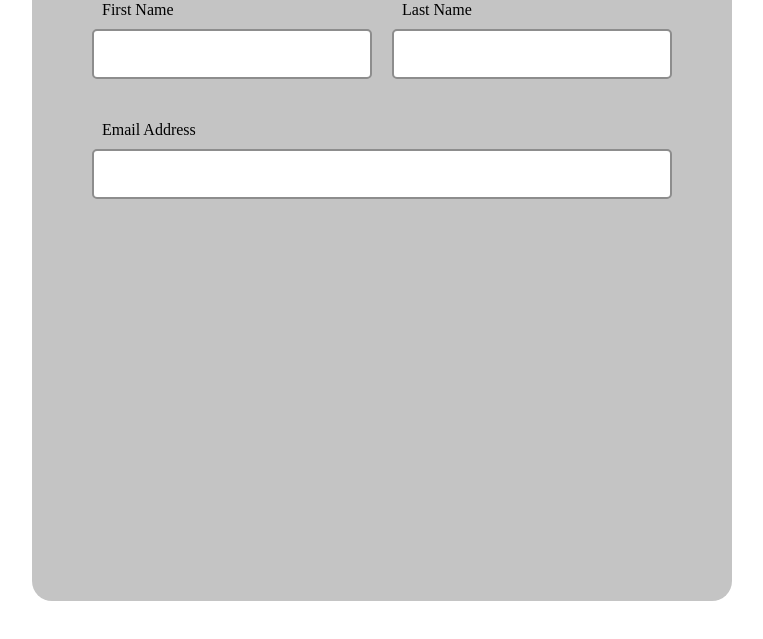
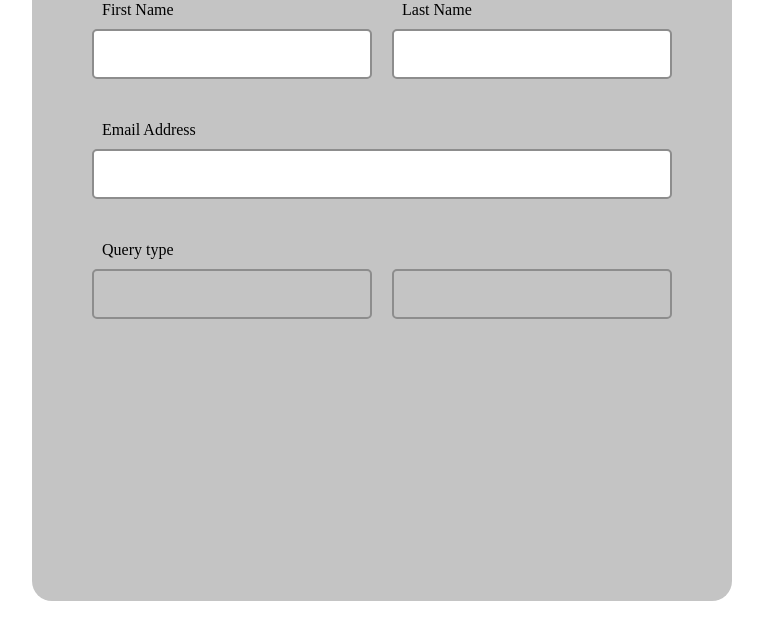
Before and after one commit to Bofi1/form, a plain HTML site: page index.html in a window 1280 px wide. Shown: the part 149-788 px from the top of the page, without its empty margins (258-1021 px from the left). Drawn offline with Linux system fonts and the light colour scheme.

Commit message:
query type first steps added

```diff
--- a/index.html
+++ b/index.html
@@ -31,6 +31,13 @@
 
         </div>
 
+        <div class="query">
+            <label class="label-text-1" for="">Query type</label>
+            <div></div>
+
+            <div></div>
+        </div>
+
 
 
     </div>
--- a/styles.css
+++ b/styles.css
@@ -21,7 +21,7 @@ html{
 
 
 
-.name, .email{
+.name, .email, .query{
     width: 100%;
     /* background: red; */
     display: flex;
@@ -51,7 +51,7 @@ html{
     /* background: red; */
 }
 
-.name>input, .email>input{
+.name>input, .email>input, .query>div{
     width: 280px;
     height: 50px;
     outline: none;
```
